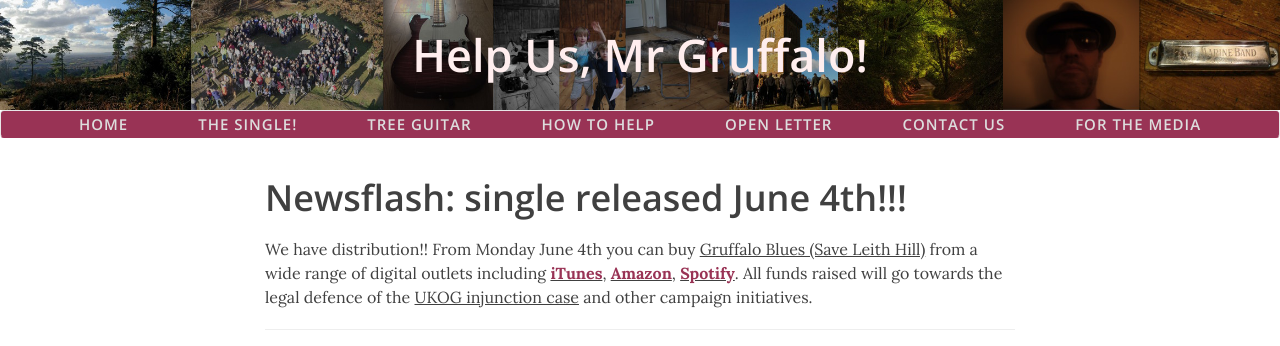
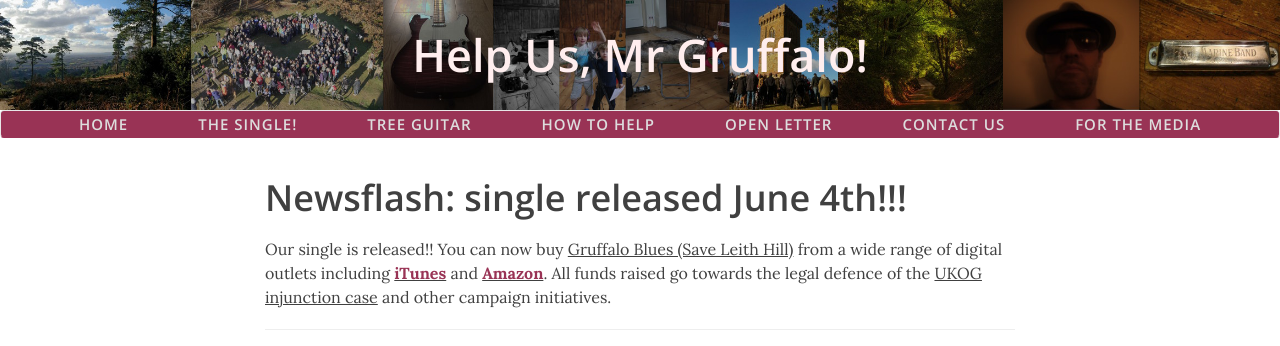
Before and after one commit to voiceforleithhill/leithhillblues.co.uk, a Jekyll site: the page built from index.html, in a window 1280 px wide and 900 px high, cut to the strip 0-346 px from the top of the window. Built offline with Jekyll 4.4.1, drawn with Linux system fonts in a browser that asks for light colours; nearby versions of some CDN libraries; the list of posts is cut into pages by our own code.

Commit message:
Content updates

```diff
--- a/index.html
+++ b/index.html
@@ -3,7 +3,7 @@ layout: page
 ---
 
 <h1>Newsflash: single released June 4th!!!</h1>
-<p>We have distribution!! From Monday June 4th you can buy <a href="{{ site.baseurl }}/song">Gruffalo Blues (Save Leith Hill)</a> from a wide range of digital outlets including <a href="https://itunes.apple.com/gb/album/gruffalo-blues-single/1390168983" target="_blank"><strong>iTunes</strong></a>, <a href="https://www.amazon.co.uk/Gruffalo-Blues-Leith-Hill-Community/dp/B07DCZN6D8/ref=sr_1_1?ie=UTF8&qid=1528056046" target="_blank"><strong>Amazon</strong></a>, <a href="https://distrokid.com/hyperfollow/leithhillcommunitybluesband/dvof" target="_blank"><strong>Spotify</strong></a>. All funds raised will go towards the legal defence of the <a href="https://www.theguardian.com/environment/2018/mar/07/another-oil-firm-seeks-sweeping-injunction-against-uk-protesters" target="_blank">UKOG injunction case</a> and other campaign initiatives.</p>
+<p>Our single is released!! You can now buy <a href="{{ site.baseurl }}/song">Gruffalo Blues (Save Leith Hill)</a> from a wide range of digital outlets including <a href="https://itunes.apple.com/gb/album/gruffalo-blues-single/1390168983" target="_blank"><strong>iTunes</strong></a> and <a href="https://www.amazon.co.uk/Gruffalo-Blues-Leith-Hill-Community/dp/B07DCZN6D8" target="_blank"><strong>Amazon</strong></a>. All funds raised go towards the legal defence of the <a href="https://www.theguardian.com/environment/2018/mar/07/another-oil-firm-seeks-sweeping-injunction-against-uk-protesters" target="_blank">UKOG injunction case</a> and other campaign initiatives.</p>
 
 <hr>
 
```
